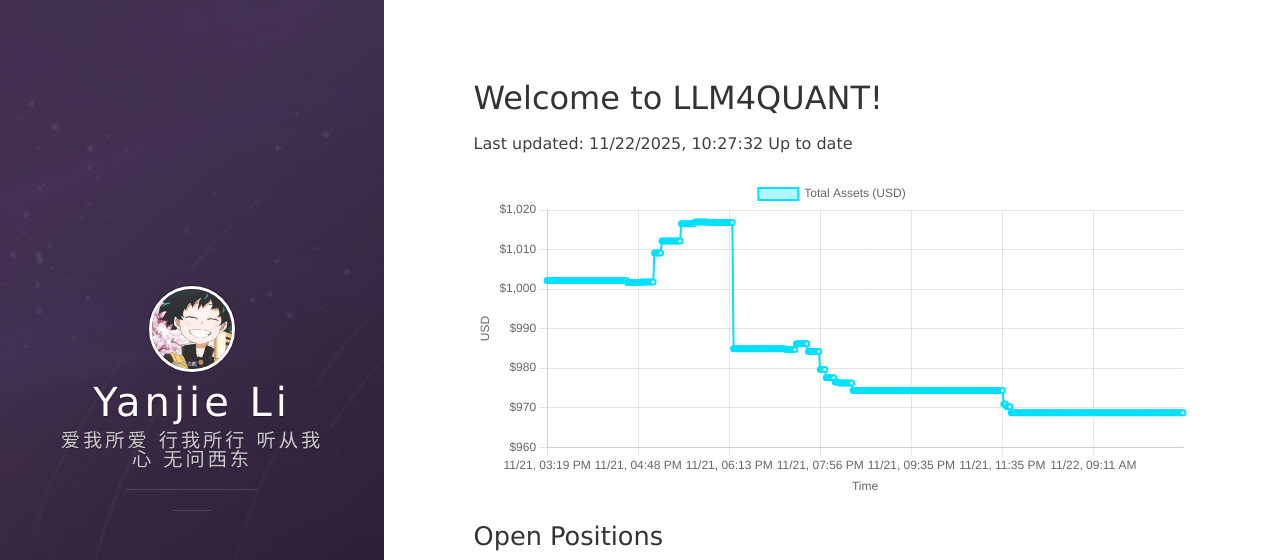
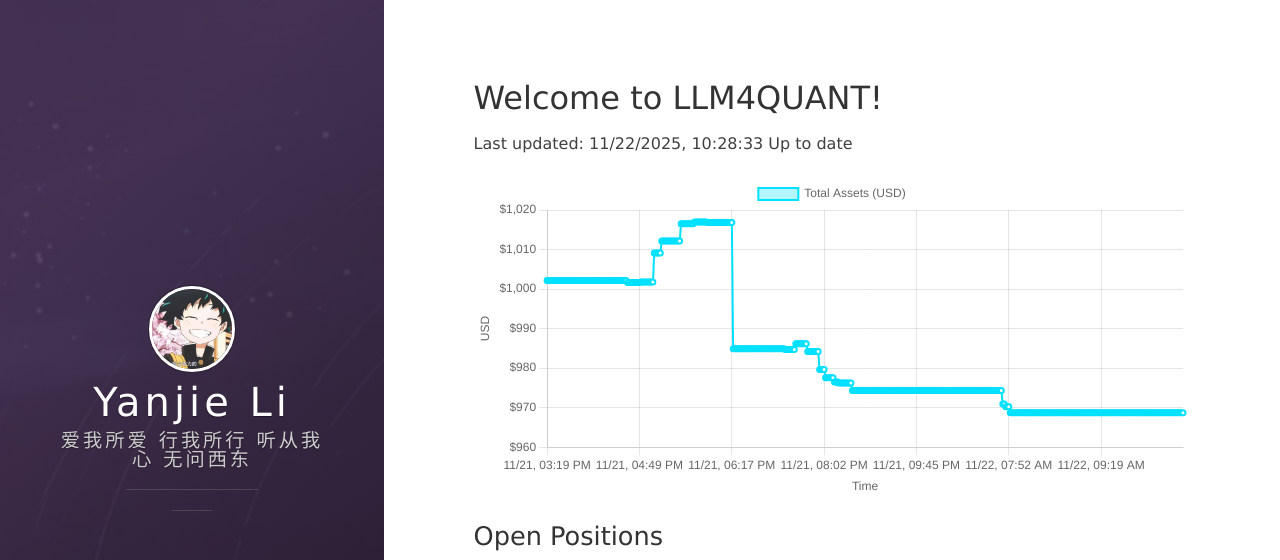
Before and after one commit to leeyegy/leeyegy.github.io, a Jekyll site: the page built from live-trading.html, in a window 1280 px wide and 1026 px high. Shown: the top 560 px of the window. Built offline with Jekyll 4.4.1, drawn with Linux system fonts in a browser that asks for light colours; nearby versions of some CDN libraries.

Commit message:
AccountMonitor: update balance history 2025-11-22T18:28:33+08:00

```diff
--- a/assets/data/binance/balance-history.json
+++ b/assets/data/binance/balance-history.json
@@ -1,5 +1,5 @@
 {
-  "generatedAt": "2025-11-22T18:27:32+08:00",
+  "generatedAt": "2025-11-22T18:28:33+08:00",
   "asset": "total_usd_value",
   "history": [
     {
@@ -1708,6 +1708,10 @@
     },
     {
       "timestamp": "2025-11-22T18:27:32+08:00",
+      "totalUsd": 968.69074819
+    },
+    {
+      "timestamp": "2025-11-22T18:28:33+08:00",
       "totalUsd": 968.69074819
     }
   ]
```
